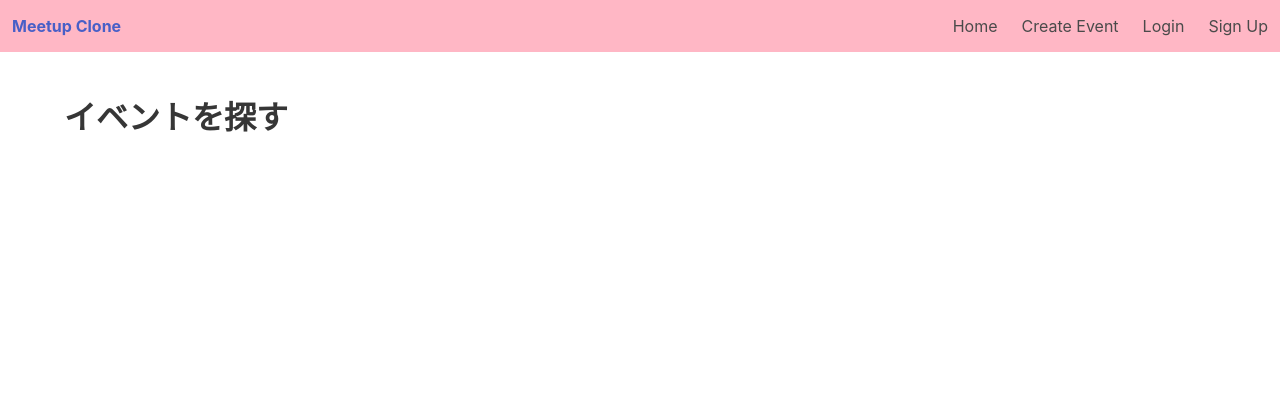
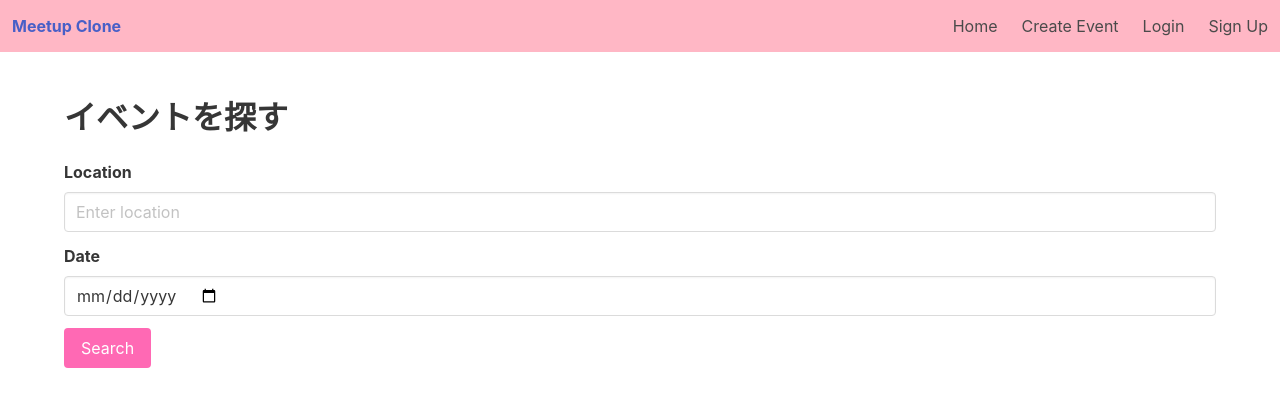
Before and after one commit to CraftsMan-Labs/japanese-meetup-clone, a Flask app: page / in a window 1280 px wide. Shown: the top 407 px of the page. Run offline with Flask 3, Linux system fonts and the light colour scheme; data that the repository does not hold is empty; parts of the project's set-up code (start-up, migrations or seed data) failed here and were passed over.

Commit message:
Filter events by location and date

```diff
--- a/meetup_clone/app/routes.py
+++ b/meetup_clone/app/routes.py
@@ -3,13 +3,25 @@ from flask_login import login_required, current_user, login_user, logout_user
 from app.models import Event, User
 from app.forms import EventForm, RegisterForm, LoginForm
 from app import db
+from datetime import datetime
+import random
 
 main = Blueprint('main', __name__)
 auth = Blueprint('auth', __name__)
 
 @main.route('/')
 def home():
-    events = Event.query.order_by(Event.date).all()
+    location = request.args.get('location')
+    date = request.args.get('date', datetime.now().strftime('%Y-%m-%d'))
+    date = datetime.strptime(date, '%Y-%m-%d')
+
+    if location:
+        events = Event.query.filter(Event.location == location, Event.date >= date).order_by(Event.date).all()
+    else:
+        events = Event.query.filter(Event.date >= date).order_by(Event.date).all()
+        if len(events) > 10:
+            events = random.sample(events, 10)
+
     return render_template('home.html', events=events)
 
 @main.route('/create_event', methods=['GET', 'POST'])
--- a/meetup_clone/app/templates/home.html
+++ b/meetup_clone/app/templates/home.html
@@ -2,6 +2,27 @@
 
 {% block content %}
 <h1 class="title">イベントを探す</h1>
+
+<form method="GET" action="{{ url_for('main.home') }}">
+    <div class="field">
+        <label class="label">Location</label>
+        <div class="control">
+            <input class="input" type="text" name="location" placeholder="Enter location">
+        </div>
+    </div>
+    <div class="field">
+        <label class="label">Date</label>
+        <div class="control">
+            <input class="input" type="date" name="date">
+        </div>
+    </div>
+    <div class="field">
+        <div class="control">
+            <button class="button is-primary" type="submit">Search</button>
+        </div>
+    </div>
+</form>
+
 <div class="columns is-multiline">
     {% for event in events %}
     <div class="column is-one-third">
```
